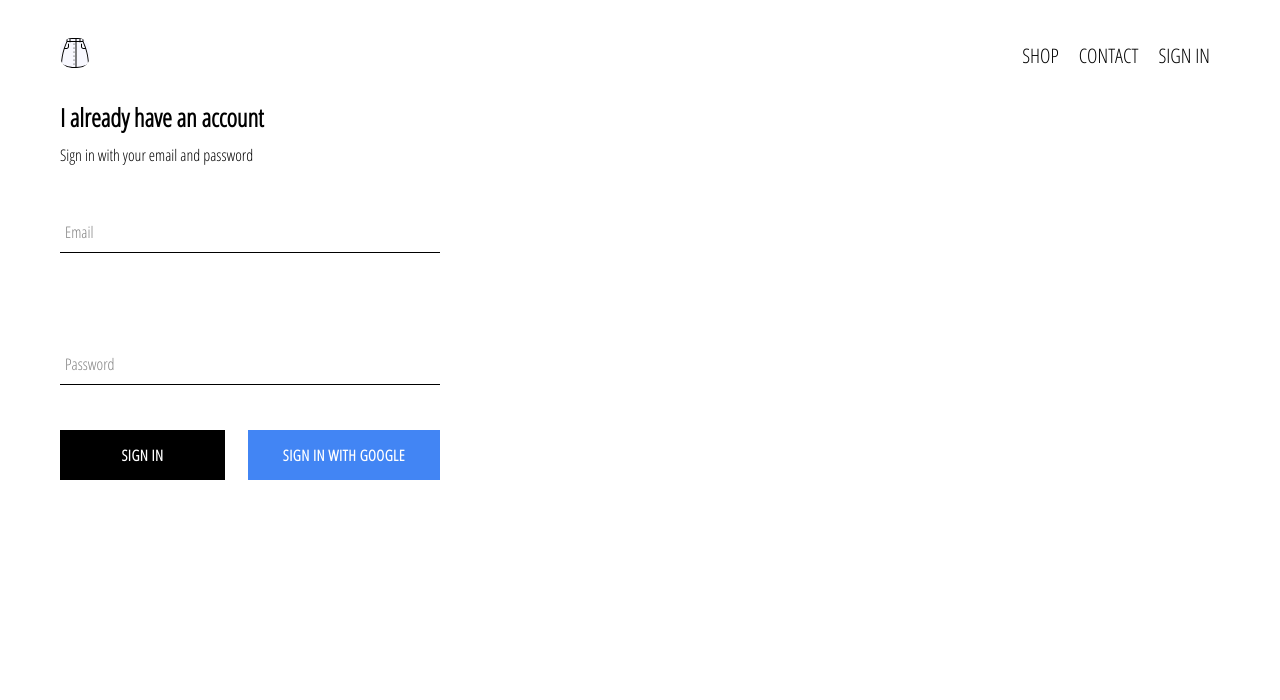
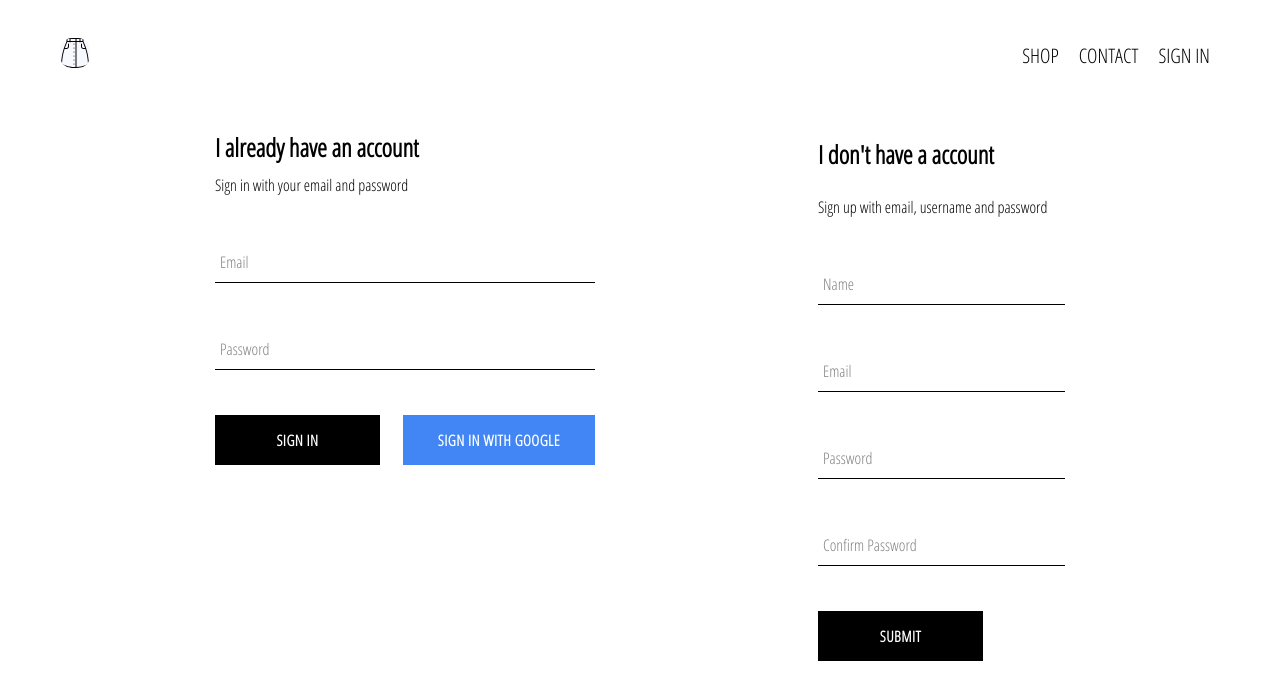
Before and after one commit to bubigrega/commerce-site, a React (Create React App) app: page /sign-in-up in a window 1280 px wide. Shown: the top 700 px of the page. Built offline with nearby package versions, Linux system fonts and the light colour scheme; no server answers.

Commit message:
added email password sign up

```diff
--- a/package.json
+++ b/package.json
@@ -44,6 +44,7 @@
     ]
   },
   "devDependencies": {
+    "@types/firebase": "^3.2.1",
     "@types/react-router-dom": "^5.1.7"
   }
 }
--- a/src/App.tsx
+++ b/src/App.tsx
@@ -5,20 +5,36 @@ import Header from "./components/header/HeaderComponent";
 import { HomePage } from "./pages/homepage/HomePage";
 import Shop from "./pages/shop/Shop_Component";
 import SignInUp from "./pages/sign-in-up/SignInUp";
-import { auth } from "./firebase/config";
+import { auth, createUserProfileDocument } from "./firebase/config";
+
+// interface User {
+//   id: string;
+//   email: string;
+//   displayName: string;
+// }
 
 function App() {
   const [user, setUser] = useState<null | any>(null);
+  console.log(user);
 
   useEffect(() => {
-    const unsubscribeFromGoogle = auth.onAuthStateChanged((user) => {
-      if (user) {
-        setUser(user);
-      } else {
-        setUser(null);
+    const unsubscribeFromGoogle = auth.onAuthStateChanged(async (userAuth) => {
+      if (userAuth) {
+        const userRef = await createUserProfileDocument(userAuth, null);
+
+        userRef?.onSnapshot((snapShot) => {
+          const data = snapShot.data();
+
+          setUser({
+            id: snapShot.id,
+            ...data,
+          });
+        });
       }
+      setUser(null);
     });
     return () => {
+      setUser(null);
       unsubscribeFromGoogle();
     };
   }, []);
--- a/src/components/sign-in/SignIn.tsx
+++ b/src/components/sign-in/SignIn.tsx
@@ -28,9 +28,10 @@ const SignIn = () => {
   };
 
   return (
-    <form className="sign-in" onSubmit={handleSubmit}>
+    <div className="sign-in">
       <h1 className="title">I already have an account</h1>
       <span>Sign in with your email and password</span>
+      <form onSubmit={handleSubmit}>
         <FormInput
           onChange={handleChange}
           type="email"
@@ -62,6 +63,7 @@ const SignIn = () => {
           </FormButton>
         </div>
       </form>
+    </div>
   );
 };
 
--- /dev/null
+++ b/src/components/sign-up/SignUp.tsx
@@ -0,0 +1,95 @@
+import { ChangeEvent, useState } from "react";
+import FormButton from "../buttons/CustomButton";
+import { auth, createUserProfileDocument } from "../../firebase/config";
+import FormInput from "../form-input/FormInput";
+import "./SignUp";
+
+const initState = {
+  confirmPassword: "",
+  displayName: "",
+  email: "",
+  password: "",
+};
+
+const SignUp = () => {
+  const [state, setState] = useState(initState);
+
+  const handleSubmit = async (e: ChangeEvent<HTMLFormElement>) => {
+    e.preventDefault();
+
+    const { confirmPassword, displayName, email, password } = state;
+
+    if (password !== confirmPassword) {
+      alert("Password and Canfirm Password must match");
+    }
+    try {
+      const response = await auth.createUserWithEmailAndPassword(
+        email,
+        password
+      );
+      await createUserProfileDocument(response.user, {
+        displayName,
+      });
+
+      setState(initState);
+    } catch (err) {
+      console.error(err);
+    }
+  };
+
+  return (
+    <div className="sign-up">
+      <h1 className="title">I don't have a account</h1>
+      <span className="subtitle">
+        Sign up with email, username and password
+      </span>
+
+      <form onSubmit={handleSubmit}>
+        <FormInput
+          type="text"
+          name="displayName"
+          required
+          onChange={(e) =>
+            setState({ ...state, [e.target.name]: e.target.value })
+          }
+          value={state.displayName}
+          label="Name"
+        />
+        <FormInput
+          type="email"
+          name="email"
+          required
+          onChange={(e) =>
+            setState({ ...state, [e.target.name]: e.target.value })
+          }
+          value={state.email}
+          label="Email"
+        />
+        <FormInput
+          type="password"
+          name="password"
+          required
+          onChange={(e) =>
+            setState({ ...state, [e.target.name]: e.target.value })
+          }
+          value={state.password}
+          label="Password"
+        />
+        <FormInput
+          type="password"
+          name="confirmPassword"
+          required
+          onChange={(e) =>
+            setState({ ...state, [e.target.name]: e.target.value })
+          }
+          value={state.confirmPassword}
+          label="Confirm Password"
+        />
+        <FormButton type="submit" onSubmit={() => console.log(state)}>
+          Submit
+        </FormButton>
+      </form>
+    </div>
+  );
+};
+export default SignUp;
--- /dev/null
+++ b/src/components/sign-up/sing-up.scss
@@ -0,0 +1,9 @@
+.sign-up {
+  display: flex;
+  flex-direction: column;
+  width: 380px;
+
+  .title {
+    margin: 10px 0;
+  }
+}
--- a/src/firebase/config.js
+++ b/src/firebase/config.tsx
@@ -11,9 +11,37 @@ const config = {
   appId: "1:360965976490:web:4ab149904fec7f1f58fbd3",
 };
 
+export const createUserProfileDocument = async (
+  userAuth: any,
+  additionalData: any
+) => {
+  if (!userAuth) return;
+
+  const userRefObject = firestore.collection("users").doc(userAuth.uid);
+
+  const userSnapObject = await userRefObject.get();
+
+  if (!userSnapObject.exists) {
+    const { displayName, email } = userAuth;
+
+    try {
+      userRefObject.set({
+        displayName,
+        email,
+        createdAt: new Date(),
+        ...additionalData,
+      });
+    } catch (error) {
+      console.log("error writting to database", error.message);
+    }
+  }
+  return userRefObject;
+};
+
 firebase.initializeApp(config);
 
 export const auth = firebase.auth();
+
 export const firestore = firebase.firestore();
 
 export const provider = new firebase.auth.GoogleAuthProvider();
--- a/src/pages/sign-in-up/SignInUp.tsx
+++ b/src/pages/sign-in-up/SignInUp.tsx
@@ -1,10 +1,12 @@
 import SignIn from "../../components/sign-in/SignIn";
+import SignUp from "../../components/sign-up/SignUp";
 import "./sign-in-up.scss";
 
 const SignInUp = () => {
   return (
     <div className="sign-in-up">
-      <SignIn></SignIn>
+      <SignIn />
+      <SignUp />
     </div>
   );
 };
--- a/src/pages/sign-in-up/sign-in-up.scss
+++ b/src/pages/sign-in-up/sign-in-up.scss
@@ -0,0 +1,7 @@
+.sign-in-up {
+  width: 850px;
+  display: flex;
+  justify-content: space-between;
+
+  margin: 30px auto;
+}
```
Also changed, not shown: 2 other files (tests, documents, lock files or other folders). Lines whose indentation alone changed are shown as unchanged.
